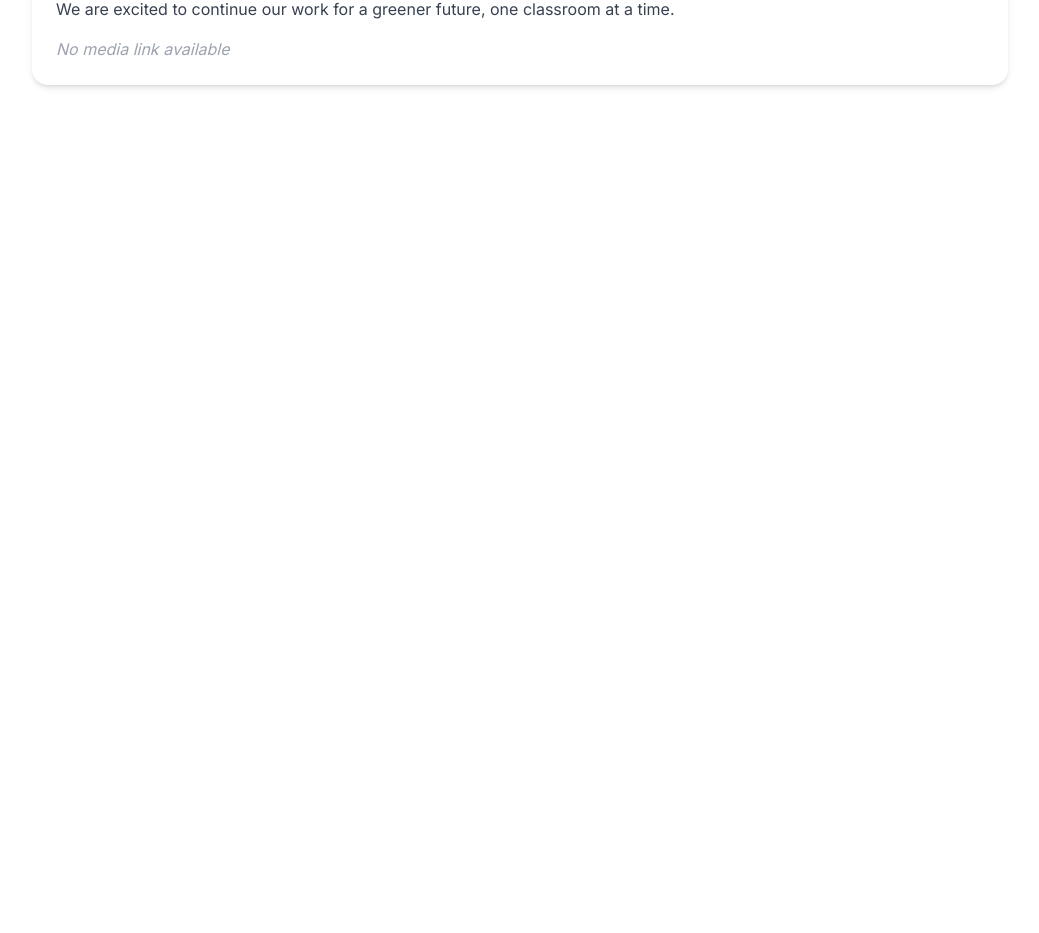
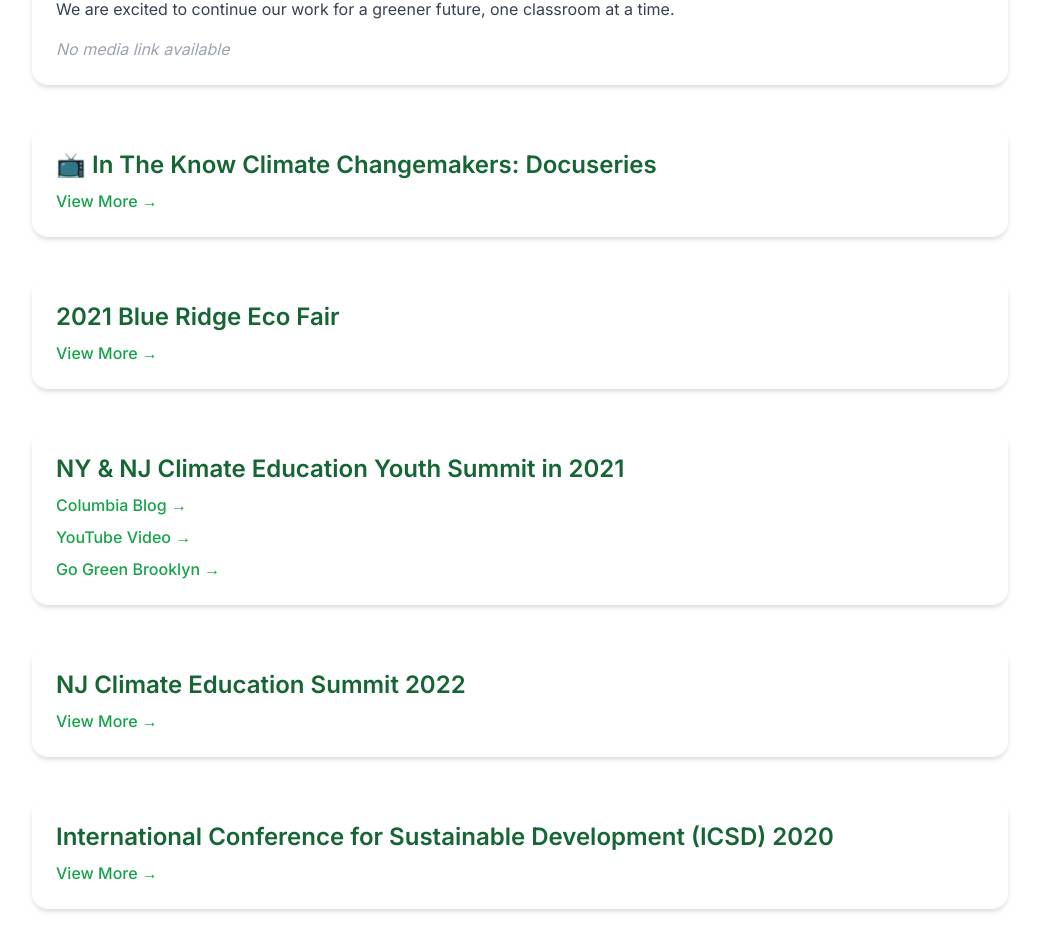
Before and after one commit to The-Green-Cause/The-Green-Cause-Website, a Next.js app in the folder frontend/: page /media in a window 1280 px wide. Shown: the part 1039-1972 px from the top of the page, without its empty margins (120-1159 px from the left). Before the commit the page ends 1148 px from the top, so only its background shows below. Built offline with nearby package versions, Linux system fonts and the light colour scheme; a web font is replaced by a local one.

Commit message:
Media Page Rework

```diff
--- a/frontend/pages/media.js
+++ b/frontend/pages/media.js
@@ -10,7 +10,8 @@
 At our interactive community booth, young changemakers got hands-on with sustainability—decorating reusable snack bags and learning through a sorting game how simple swaps like plastic vs glass straws or paper napkins vs reusable towels can make a difference.
 
 Kids explored earth-friendly items like beeswax wraps, dryer balls, and plantable seed paper, and left with a sense of curiosity and responsibility. We can’t wait to return next year!`,
-    link: "https://youtu.be/L7Mmq5gUauI",
+    links: ["https://youtu.be/L7Mmq5gUauI"],
+    link_texts: ["View More"],
     location: "Columbus, Ohio",
     date: null,
     image: null,
@@ -22,11 +23,58 @@
 Through an interactive presentation, students explored the reality of climate change, consequences of waste, and importance of everyday choices—from reducing plastic use to supporting sustainable diets. They learned how small habits, like using reusable bags, eating seasonal produce, conserving water, and air-drying clothes, can make a powerful impact.
 
 We wrapped up the day by designing posters for recycling, composting, and trash to help students visually understand how to sort waste responsibly. It is always a pleasure to inspire curiosity and commitment towards a sustainable future. We are excited to continue our work for a greener future, one classroom at a time.`,
-    link: null,
+    links: null,
+    link_texts: null,
     location: "Brooklyn, NY",
     date: "December 18, 2024",
     image: null,
   },
+  {
+    title: "📺 In The Know Climate Changemakers: Docuseries ",
+    description: null,
+    links: ["https://youtu.be/6Ggb7QJJHVI?si=DSQ0nypGK331Y_Zs"],
+    link_texts: ["View More"],
+    location: null,
+    date: null,
+    image: null,
+  },
+  {
+    title: "2021 Blue Ridge Eco Fair",
+    description: null,
+    links: ["https://www.youtube.com/watch?v=9gMcSEi2LtY"],
+    link_texts: ["View More"],
+    location: null,
+    date: null,
+    image: null,
+  },
+  {
+    title: "NY & NJ Climate Education Youth Summit in 2021",
+    description: null,
+    links: ["https://blogs.cuit.columbia.edu/edsdcsd/2021/01/25/ny-nj-climate-education-youth-summit/", "https://www.youtube.com/watch?v=9yD717ApGeQ", "https://gogreenbk.org/day-1-ny-nj-climate-education-youth-summit/"],
+    link_texts: ["Columbia Blog", "YouTube Video", "Go Green Brooklyn"],
+    location: null,
+    date: null,
+    image: null,
+  },
+  {
+    title: "NJ Climate Education Summit 2022",
+    description: null,
+    links: ["https://blogs.cuit.columbia.edu/edsdcsd/2022/01/18/new-jersey-climate-education-summit-2022/"],
+    link_texts: ["View More"],
+    location: null,
+    date: null,
+    image: null,
+  },
+  {
+    title: "International Conference for Sustainable Development (ICSD) 2020",
+    description: null,
+    links: ["https://ic-sd.org/events/icsd-2020/"],
+    link_texts: ["View More"],
+    location: null,
+    date: null,
+    image: null,
+  },
+
 ]
 
 export default function MediaPage() {
@@ -47,7 +95,8 @@
               description={post.description}
               date={post.date}
               image={post.image}
-              link={post.link}
+              links={post.links}
+              link_texts={post.link_texts}
               location={post.location}
             />
           ))}
@@ -57,7 +106,7 @@
   )
 }
 
-function MediaCard({ title, description, image, link, location, date }) {
+function MediaCard({ title, description, image, links, link_texts, location, date }) {
   return (
     <div className="bg-white rounded-2xl shadow-md overflow-hidden hover:shadow-xl transition">
       {image && (
@@ -87,15 +136,20 @@
           <p className="text-gray-700 whitespace-pre-line mb-4">{description}</p>
         )}
 
-        {link ? (
+        {links && links.length > 0 ? (
+          <div className="flex flex-col gap-2">
+            {links.map((link, i) => (
               <Link
+                key={i}
                 href={link}
                 className="text-green-600 font-medium hover:underline"
                 target="_blank"
                 rel="noopener noreferrer"
               >
-            View More →
+                {link_texts && link_texts[i] ? link_texts[i] : `View More ${i + 1}`} →
               </Link>
+            ))}
+          </div>
         ) : (
           <p className="text-gray-400 italic">No media link available</p>
         )}
```
Lines whose indentation alone changed are shown as unchanged.
